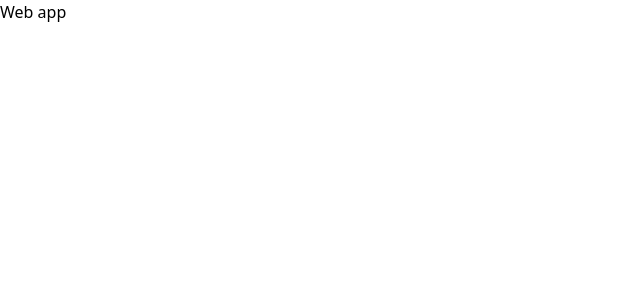
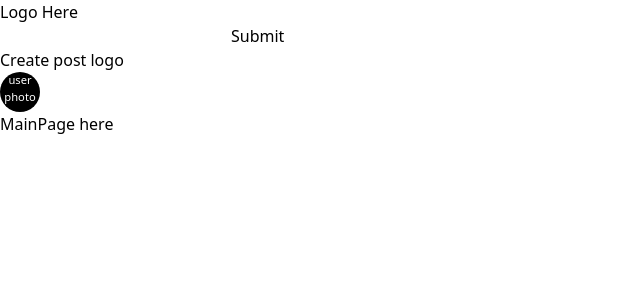
Before and after one commit to Huls26/jiffy, a React (Vite) app: page / in a window 1280 px wide. Shown: the top 300 px of the page, without its empty margins (0-640 px from the left). Built offline with nearby package versions, Linux system fonts and the light colour scheme.

Commit message:
Add routes

```diff
--- a/src/App.jsx
+++ b/src/App.jsx
@@ -1,6 +1,8 @@
+import Routes from '@routes';
+
 function App() {
   return (
-    <h1>Web app</h1>
+    <Routes />
   );
 }
 
--- /dev/null
+++ b/src/components/Header/index.jsx
@@ -0,0 +1,20 @@
+// import { Form } from 'react-router-dom';
+
+export default function Header() {
+  return (
+    <header>
+      <h1>Logo Here</h1>
+      <form>
+        <input type="text" />
+        <input type="submit" />
+      </form>
+
+      <div>
+        <h1>Create post logo</h1>
+        <div className="bg-black w-10 h-10 text-white text-[.7em] text-center rounded-full">
+          user photo
+        </div>
+      </div>
+    </header>
+  );
+}
--- /dev/null
+++ b/src/layout/AppLayout.jsx
@@ -0,0 +1,11 @@
+import { Outlet } from 'react-router-dom';
+import Header from '@components/Header';
+
+export default function AppLayout() {
+  return (
+    <>
+      <Header />
+      <Outlet />
+    </>
+  );
+}
--- /dev/null
+++ b/src/pages/MainPage.jsx
@@ -0,0 +1,5 @@
+export default function MainPage() {
+  return (
+    <div>MainPage here</div>
+  );
+}
--- /dev/null
+++ b/src/routes/index.jsx
@@ -0,0 +1,29 @@
+import {
+  createRoutesFromElements,
+  createBrowserRouter,
+  RouterProvider,
+  Route,
+} from 'react-router-dom';
+
+import AppLayout from '@layout/AppLayout';
+import MainPage from '@pages/MainPage';
+
+const router = createBrowserRouter(
+  createRoutesFromElements(
+    <Route
+      path="/"
+      element={<AppLayout />}
+    >
+      <Route
+        index
+        element={<MainPage />}
+      />
+    </Route>,
+  ),
+);
+
+export default function Routes() {
+  return (
+    <RouterProvider router={router} />
+  );
+}
```
